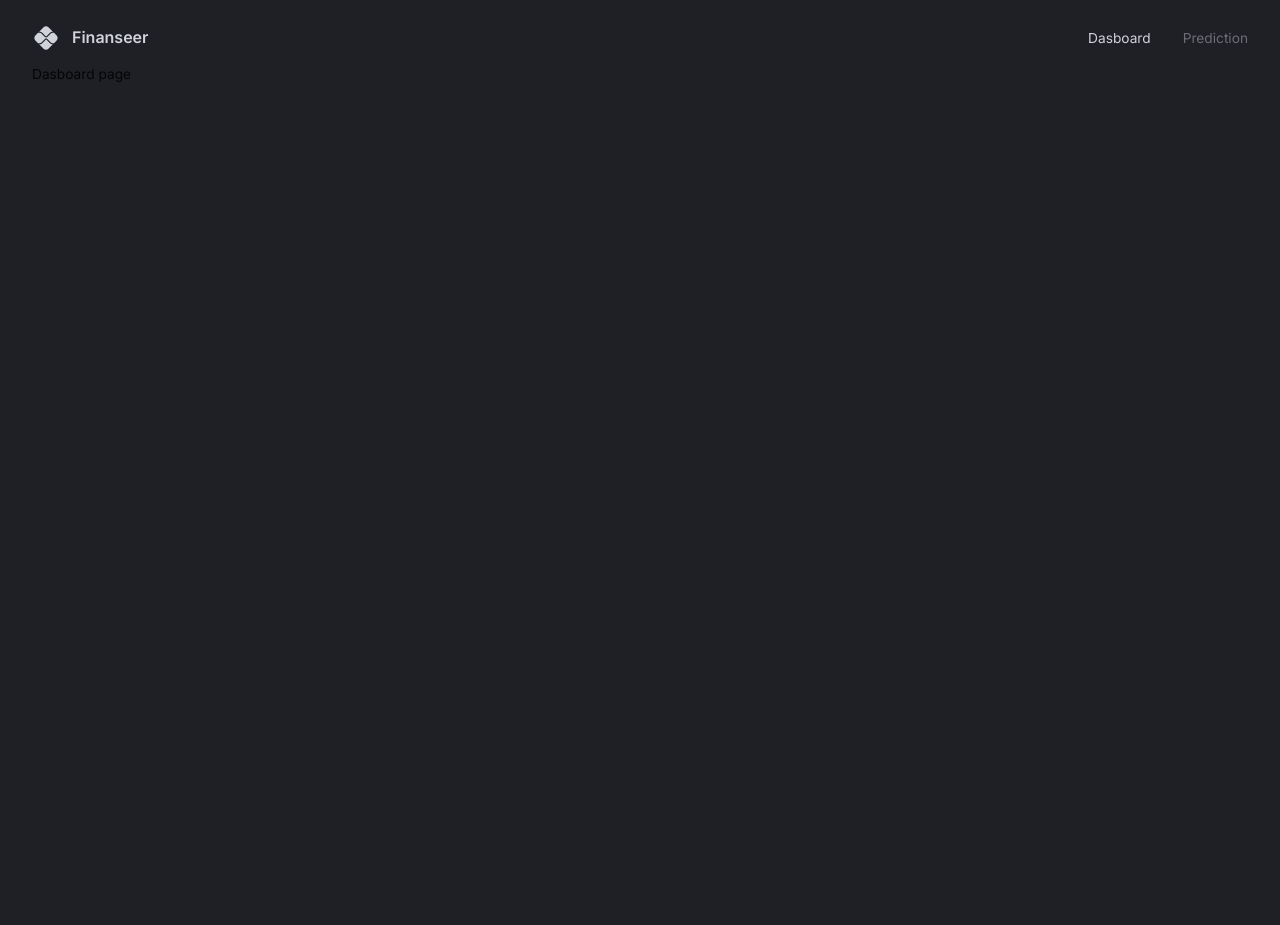
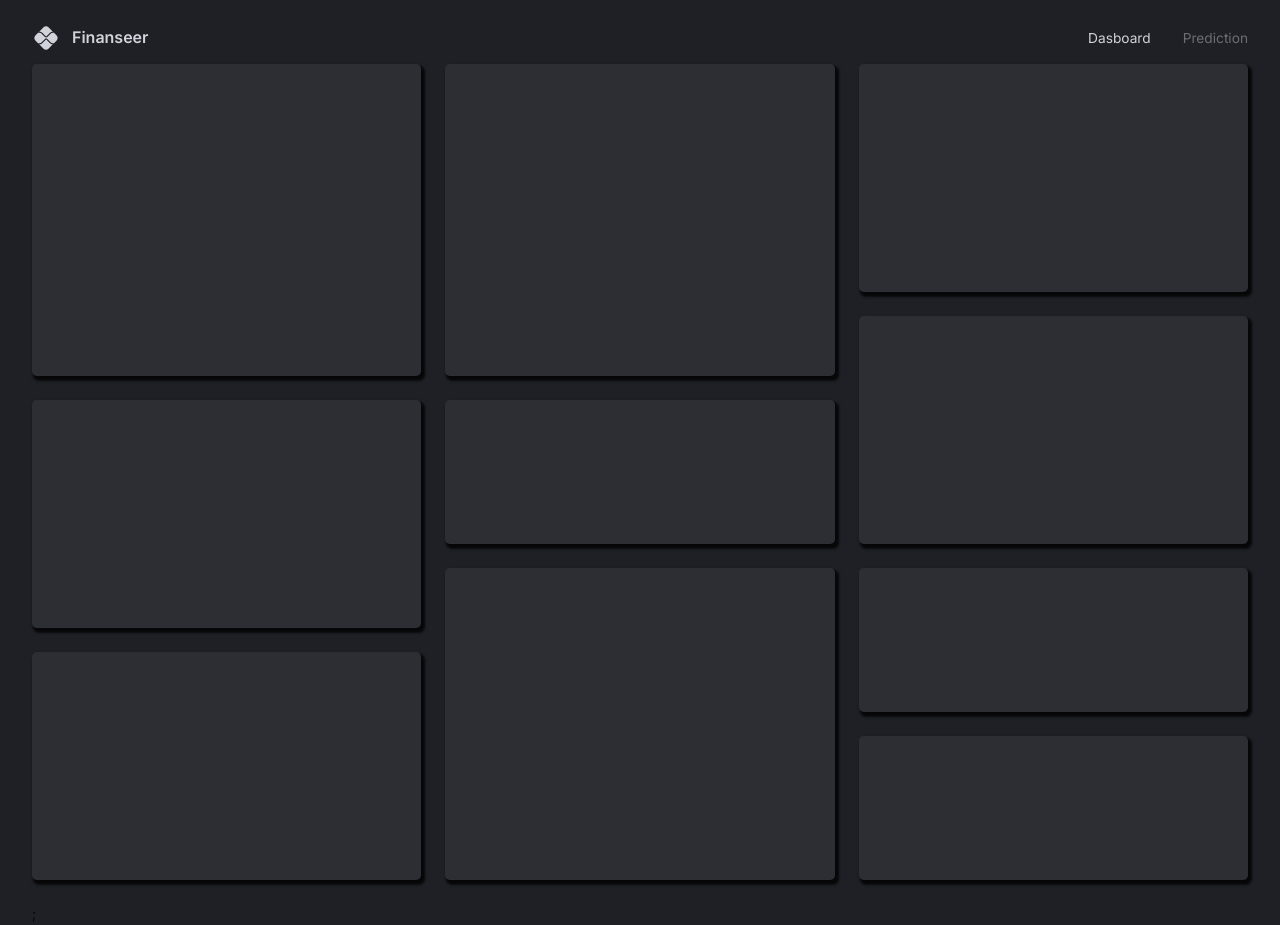
Before and after one commit to 4eJIoBeG/mern-finance, a React (Vite) app in the folder client/: page / in a window 1280 px wide. Before the commit the page ends 800 px from the top, so only its background shows below. Built offline with nearby package versions, Linux system fonts and the light colour scheme.

Commit message:
add dashboard layout

```diff
--- a/client/src/App.tsx
+++ b/client/src/App.tsx
@@ -4,6 +4,7 @@
 import { themeSettings } from "./theme";
 import { BrowserRouter, Route, Routes } from "react-router-dom";
 import Navbar from "@/scenes/navbar";
+import Dashboard from "@/scenes/dashboard";
 
 function App() {
   const theme = useMemo(() => createTheme(themeSettings), []);
@@ -15,7 +16,7 @@
           <Box width="100%" height="100%" padding="1rem 2rem 4rem 2rem">
             <Navbar />
             <Routes>
-              <Route path="/" element={<div>Dasboard page</div>} />
+              <Route path="/" element={<Dashboard />} />
               <Route path="/prediction" element={<div>Prediction page</div>} />
             </Routes>
           </Box>
--- /dev/null
+++ b/client/src/components/DashboardBox.tsx
@@ -0,0 +1,10 @@
+import { Box } from "@mui/material";
+import { styled } from "@mui/system";
+
+const DashboardBox = styled(Box)(({ theme }) => ({
+  backgroundColor: theme.palette.background.light,
+  borderRadius: "0.3rem",
+  boxShadow: "0.15rem 0.2rem 0.15rem 0.1rem rgba(0, 0, 0, .8)",
+}));
+
+export default DashboardBox;
--- /dev/null
+++ b/client/src/scenes/dashboard/Row1.tsx
@@ -0,0 +1,16 @@
+import DashboardBox from "@/components/DashboardBox";
+import React from "react";
+
+type Props = {};
+
+const Row1 = (props: Props) => {
+  return (
+    <>
+      <DashboardBox gridArea="a"></DashboardBox>
+      <DashboardBox gridArea="b"></DashboardBox>
+      <DashboardBox gridArea="c"></DashboardBox>;
+    </>
+  );
+};
+
+export default Row1;
--- /dev/null
+++ b/client/src/scenes/dashboard/Row2.tsx
@@ -0,0 +1,16 @@
+import DashboardBox from "@/components/DashboardBox";
+import React from "react";
+
+type Props = {};
+
+const Row2 = (props: Props) => {
+  return (
+    <>
+      <DashboardBox gridArea="d"></DashboardBox>
+      <DashboardBox gridArea="e"></DashboardBox>
+      <DashboardBox gridArea="f"></DashboardBox>
+    </>
+  );
+};
+
+export default Row2;
--- /dev/null
+++ b/client/src/scenes/dashboard/Row3.tsx
@@ -0,0 +1,17 @@
+import DashboardBox from "@/components/DashboardBox";
+import React from "react";
+
+type Props = {};
+
+const Row3 = (props: Props) => {
+  return (
+    <>
+      <DashboardBox gridArea="g"></DashboardBox>
+      <DashboardBox gridArea="h"></DashboardBox>
+      <DashboardBox gridArea="i"></DashboardBox>
+      <DashboardBox gridArea="j"></DashboardBox>
+    </>
+  );
+};
+
+export default Row3;
--- /dev/null
+++ b/client/src/scenes/dashboard/index.tsx
@@ -0,0 +1,80 @@
+import { Box, useMediaQuery } from "@mui/material";
+import Row1 from "./Row1";
+import Row2 from "./Row2";
+import Row3 from "./Row3";
+
+const gridTemplateLargeScreens = `
+	"a b c"
+	"a b c"
+	"a b c"
+	"a b f"
+	"d e f"
+	"d e f"
+	"d h i"
+	"g h i"
+	"g h j"
+	"g h j"
+`;
+const gridTemplateSmallScreens = `
+	"a"
+	"a"
+	"a"
+	"a"
+	"b"
+	"b"
+	"b"
+	"b"
+	"c"
+	"c"
+	"c"
+	"d"
+	"d"
+	"d"
+	"e"
+	"e"
+	"f"
+	"f"
+	"f"
+	"g"
+	"g"
+	"g"
+	"h"
+	"h"
+	"h"
+	"h"
+	"i"
+	"i"
+	"j"
+	"j"
+`;
+
+const Dashboard = () => {
+  const isAboveMediumScreens = useMediaQuery("(min-width: 1200px)");
+  return (
+    <Box
+      width="100%"
+      height="100%"
+      display="grid"
+      gap="1.5rem"
+      sx={
+        isAboveMediumScreens
+          ? {
+              gridTemplateColumns: "repeat(3, minmax(370px, 1fr))",
+              gridTemplateRows: "repeat(10, minmax(60px, 1fr))",
+              gridTemplateAreas: gridTemplateLargeScreens,
+            }
+          : {
+              gridAutoColumns: "1fr",
+              gridAutoRows: "80px",
+              gridTemplateAreas: gridTemplateSmallScreens,
+            }
+      }
+    >
+      <Row1 />
+      <Row2 />
+      <Row3 />
+    </Box>
+  );
+};
+
+export default Dashboard;
```
